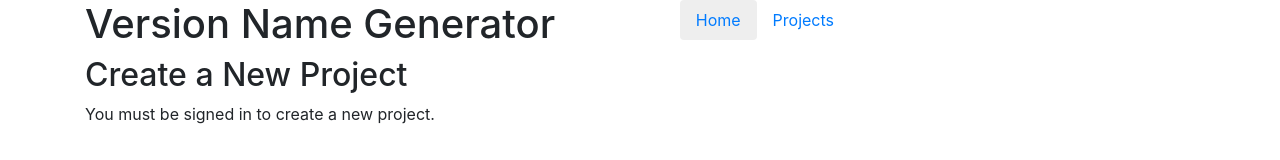
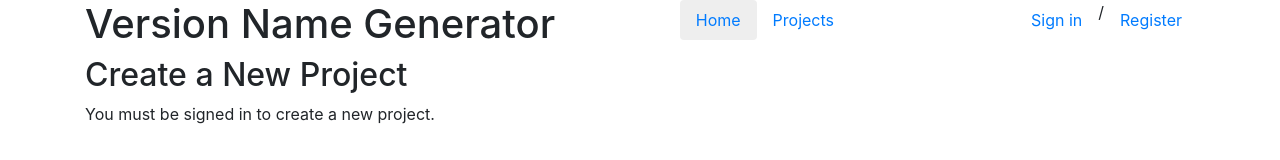
Before and after one commit to stylecramper/version-namer-app, an Angular app: page /create-project in a window 1280 px wide. Shown: the top 160 px of the page. Built offline with nearby package versions, Linux system fonts and the light colour scheme.

Commit message:
Update utility nav with new method call

```diff
--- a/src/app/utility-navigation/utility-navigation.component.html
+++ b/src/app/utility-navigation/utility-navigation.component.html
@@ -1,4 +1,4 @@
-<nav *ngIf="!authService.getUser()">
+<nav *ngIf="!authService.isLoggedIn()">
   <ul class="nav justify-content-end">
     <li class="nav-item"><a class="nav-link" [routerLink]="[{ outlets: { signin: ['sign-in'] } }]">Sign in</a></li> /
     <li class="nav-item"><a class="nav-link" [routerLink]="[{ outlets: { primary: ['register'], signin: null } }]">Register</a></li>
```
